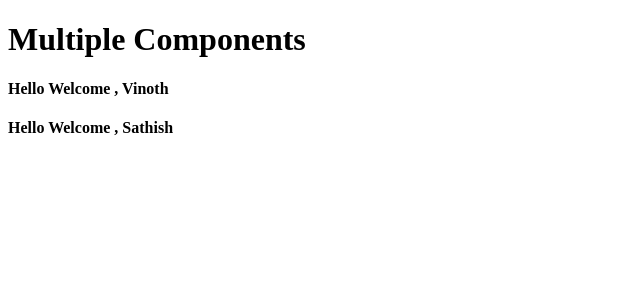
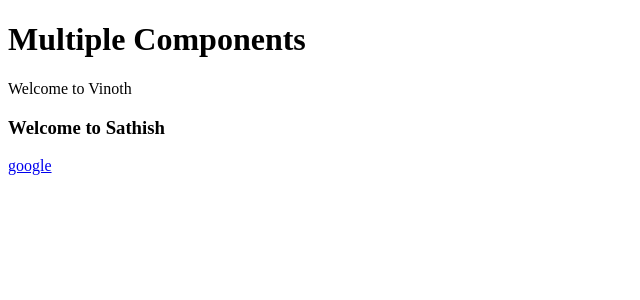
Before and after one commit to BL-Vinoth/ReactConcepts, a React (Vite) app: page / in a window 1280 px wide. Shown: the top 300 px of the page, without its empty margins (0-640 px from the left). Built offline with nearby package versions, Linux system fonts and the light colour scheme.

Commit message:
adding multiple tags

```diff
--- a/src/App.jsx
+++ b/src/App.jsx
@@ -1,15 +1,7 @@
 
 import React from "react" ;
 
-// arrow function
-const Hello = (props) =>{
-  console.log(props);
-  return (
-    <div>
-      <h4>Hello Welcome , {props.userName}</h4>
-    </div>
-  )
-}
+
 
 // Named function or function expression
 function App(){
@@ -19,9 +11,9 @@ function App(){
   return(
     <div>
         <h1>Multiple Components</h1>
-        <Hello userName = {userName1}/>
-        <Hello userName = {userName2}/>
-
+        <p>Welcome to {userName1}</p>
+        <h3>Welcome to {userName2}</h3>
+        <a href="www.google.com" target="_blank">google</a>
     </div>
   )
 }
```
